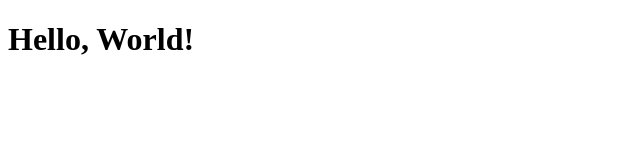
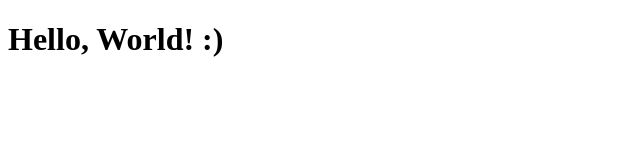
Before and after one commit to jdonlan91/to-do-app-frontend, a plain HTML site: page index.html in a window 1280 px wide. Shown: the full height of the page, 0-640 px from the left. Drawn offline with Linux system fonts and the light colour scheme; files that its build step writes are made by us from their sources.

Commit message:
Add smiley

```diff
--- a/index.html
+++ b/index.html
@@ -7,6 +7,6 @@
     <link rel="stylesheet" href="styles.css" />
   </head>
   <body>
-    <h1>Hello, World!</h1>
+    <h1>Hello, World! :)</h1>
   </body>
 </html>
```
